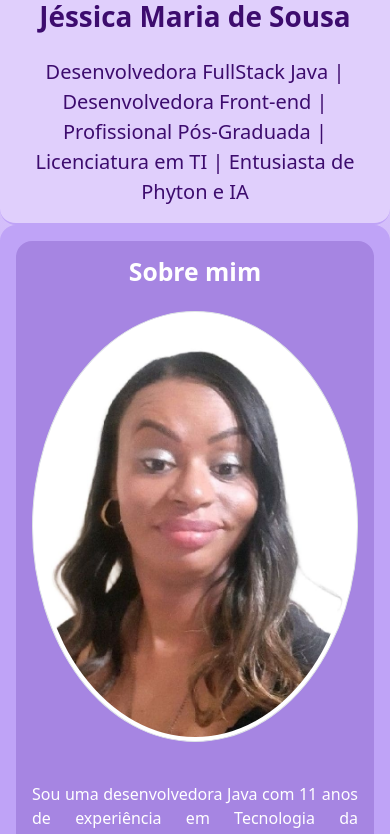
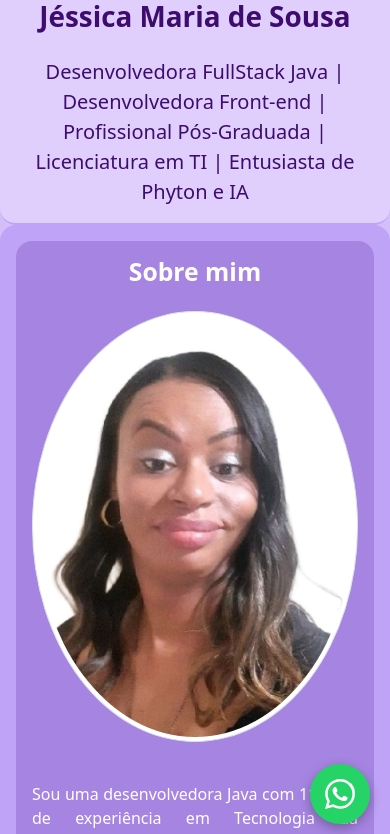
Before and after one commit to JessicaSousa26/Portifolio-Jessica-Sousa, a plain HTML site: page index.html in a window 390 px wide. Shown: the top 834 px of the page. Drawn offline with nearby package versions, Linux system fonts and the light colour scheme; a script that the page names is missing.

Commit message:
Substituir widget WhatsApp antigo por botão personalizado
 Mudanças implementadas:
- Remover widget w.app/widget-v1/YqwuMZ.js (terceiros)
- Criar botão flutuante personalizado com CSS
- Usar API oficial: api.whatsapp.com/send?phone=5561983368180
- Adicionar ícone SVG do WhatsApp oficial
- Implementar efeitos hover e animações
- Melhorar experiência do usuário

 Melhorias visuais:
- Botão flutuante no canto inferior direito
- Cor oficial do WhatsApp (#25d366)
- Animação de scale no hover
- Sombra para destaque visual
- Mensagem pré-definida para contato

 Benefícios:
- Sem dependência de scripts externos
- Carregamento mais rápido
- Maior controle sobre o design
- Compatibilidade garantida

```diff
--- a/index.html
+++ b/index.html
@@ -7,18 +7,34 @@
     <title>Currículo Jéssica Maria de Sousa</title>
     <!-- Bootstrap CSS via CDN -->
     <link href="https://cdn.jsdelivr.net/npm/bootstrap@5.3.0/dist/css/bootstrap.min.css" rel="stylesheet">
-    <!--Contato Via Whatsapp-->
-    <script type="text/javascript">
-              window.onload = function(){
-              (function(d, script) {
-              script = d.createElement('script');
-              script.type = 'text/javascript';
-              script.async = true;
-              script.src = 'https://w.app/widget-v1/YqwuMZ.js';
-              d.getElementsByTagName('head')[0].appendChild(script);
-              }(document));
-              };
-              </script>
+    <!-- Botão flutuante do WhatsApp personalizado -->
+    <style>
+        .whatsapp-float {
+            position: fixed;
+            bottom: 20px;
+            right: 20px;
+            width: 60px;
+            height: 60px;
+            background-color: #25d366;
+            border-radius: 50%;
+            display: flex;
+            align-items: center;
+            justify-content: center;
+            box-shadow: 0 4px 12px rgba(0,0,0,0.3);
+            z-index: 1000;
+            transition: transform 0.3s ease;
+            text-decoration: none;
+        }
+        .whatsapp-float:hover {
+            transform: scale(1.1);
+            background-color: #128c7e;
+        }
+        .whatsapp-float svg {
+            width: 30px;
+            height: 30px;
+            fill: white;
+        }
+    </style>
     <!--Inclusão do favicon na guia -->
     <link rel="icon" href="Foto_Jessica.jpg" type="image/png">
     <link rel="shortcut icon" href="Foto_Jessica.jpg" type="image/x-icon">
@@ -147,6 +163,14 @@
     </header>
         </div>
     </div>
+
+    <!-- Botão flutuante do WhatsApp -->
+    <a href="https://api.whatsapp.com/send?phone=5561983368180&text=Olá! Vim através do seu portfólio." class="whatsapp-float" target="_blank" title="Fale conosco no WhatsApp">
+        <svg viewBox="0 0 24 24">
+            <path d="M17.472 14.382c-.297-.149-1.758-.867-2.03-.967-.273-.099-.471-.148-.67.15-.197.297-.767.966-.94 1.164-.173.199-.347.223-.644.075-.297-.15-1.255-.463-2.39-1.475-.883-.788-1.48-1.761-1.653-2.059-.173-.297-.018-.458.13-.606.134-.133.298-.347.446-.52.149-.174.198-.298.298-.497.099-.198.05-.371-.025-.52-.075-.149-.669-1.612-.916-2.207-.242-.579-.487-.5-.669-.51-.173-.008-.371-.01-.57-.01-.198 0-.52.074-.792.372-.272.297-1.04 1.016-1.04 2.479 0 1.462 1.065 2.875 1.213 3.074.149.198 2.096 3.2 5.077 4.487.709.306 1.262.489 1.694.625.712.227 1.36.195 1.871.118.571-.085 1.758-.719 2.006-1.413.248-.694.248-1.289.173-1.413-.074-.124-.272-.198-.57-.347m-5.421 7.403h-.004a9.87 9.87 0 01-5.031-1.378l-.361-.214-3.741.982.998-3.648-.235-.374a9.86 9.86 0 01-1.51-5.26c.001-5.45 4.436-9.884 9.888-9.884 2.64 0 5.122 1.03 6.988 2.898a9.825 9.825 0 012.893 6.994c-.003 5.45-4.437 9.884-9.885 9.884m8.413-18.297A11.815 11.815 0 0012.05 0C5.495 0 .16 5.335.157 11.892c0 2.096.547 4.142 1.588 5.945L.057 24l6.305-1.654a11.882 11.882 0 005.683 1.448h.005c6.554 0 11.890-5.335 11.893-11.893A11.821 11.821 0 0020.885 3.488"/>
+        </svg>
+    </a>
+
 </script>
 </body>
 </html>
```
